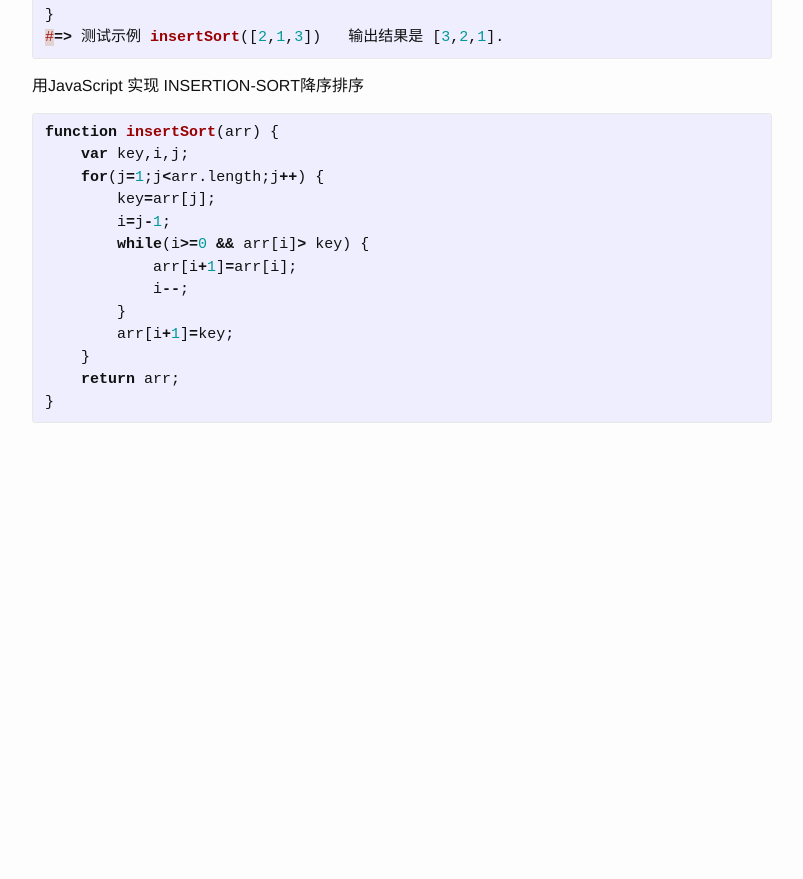
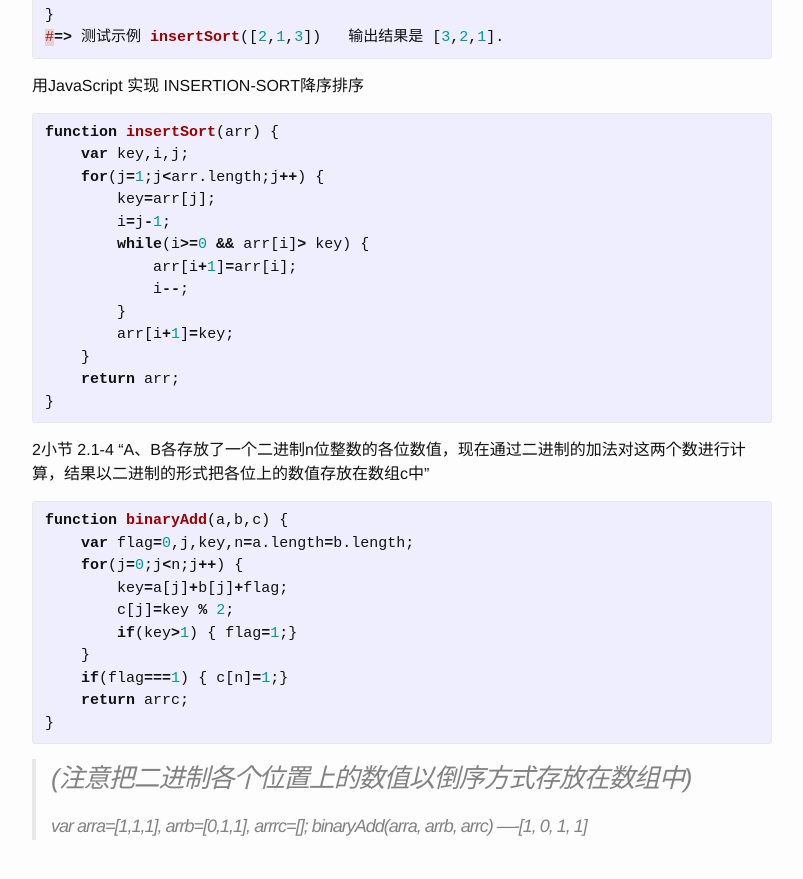
Before and after one commit to Lingsa/sundayBlog, a Jekyll site: the page built from _posts/2016-01-15-insertion-sort.markdown, in a window 1280 px wide and 900 px high, scrolled down 600 px. Shown: the top 879 px of the window, without its empty margins (238-1041 px from the left). Built offline with Jekyll 4.4.1, drawn with Linux system fonts in a browser that asks for light colours; before the commit the page ends 1083 px from its top, so only the background shows below that.

```diff
--- a/_posts/2016-01-15-insertion-sort.markdown
+++ b/_posts/2016-01-15-insertion-sort.markdown
@@ -42,3 +42,21 @@ function insertSort(arr) {
     return arr;
 }
 {% endhighlight %}
+
+2小节 2.1-4 “A、B各存放了一个二进制n位整数的各位数值，现在通过二进制的加法对这两个数进行计算，结果以二进制的形式把各位上的数值存放在数组c中”
+
+{% highlight javascript %}
+function binaryAdd(a,b,c) {
+    var flag=0,j,key,n=a.length=b.length;
+    for(j=0;j<n;j++) {
+        key=a[j]+b[j]+flag;
+        c[j]=key % 2;
+        if(key>1) { flag=1;}
+    }
+    if(flag===1) { c[n]=1;}
+    return arrc;
+}
+{% endhighlight %}
+
+>### (注意把二进制各个位置上的数值以倒序方式存放在数组中)
+var arra=[1,1,1], arrb=[0,1,1], arrrc=[]; binaryAdd(arra, arrb, arrc)   ----[1, 0, 1, 1]
```
